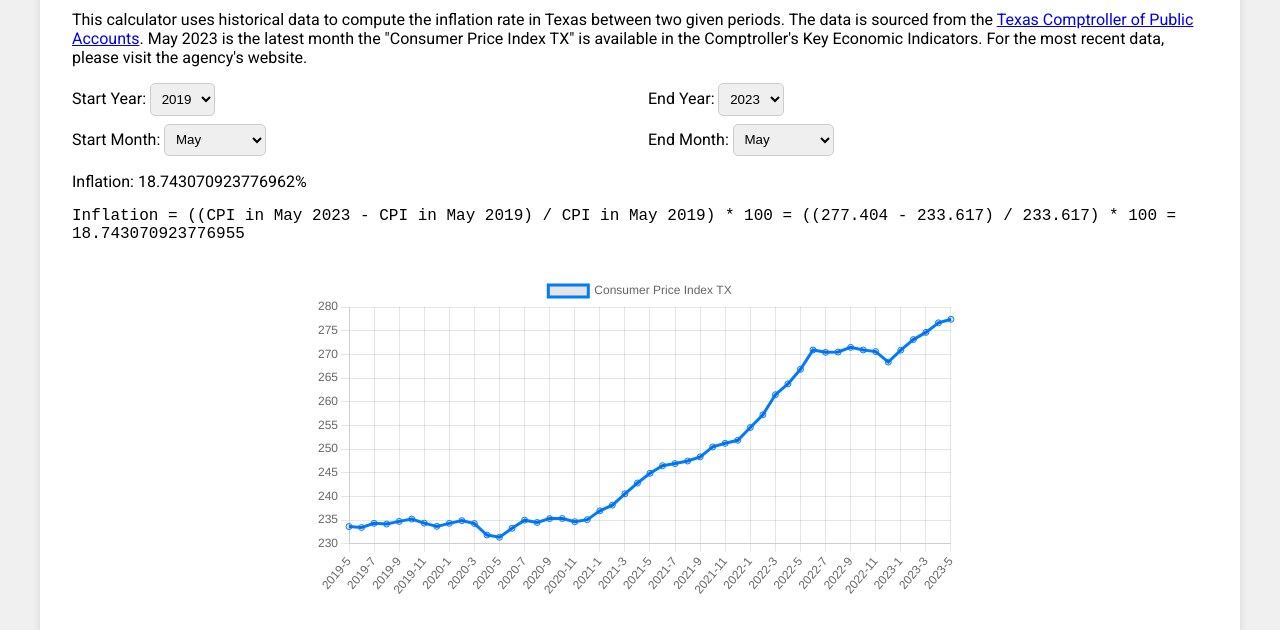
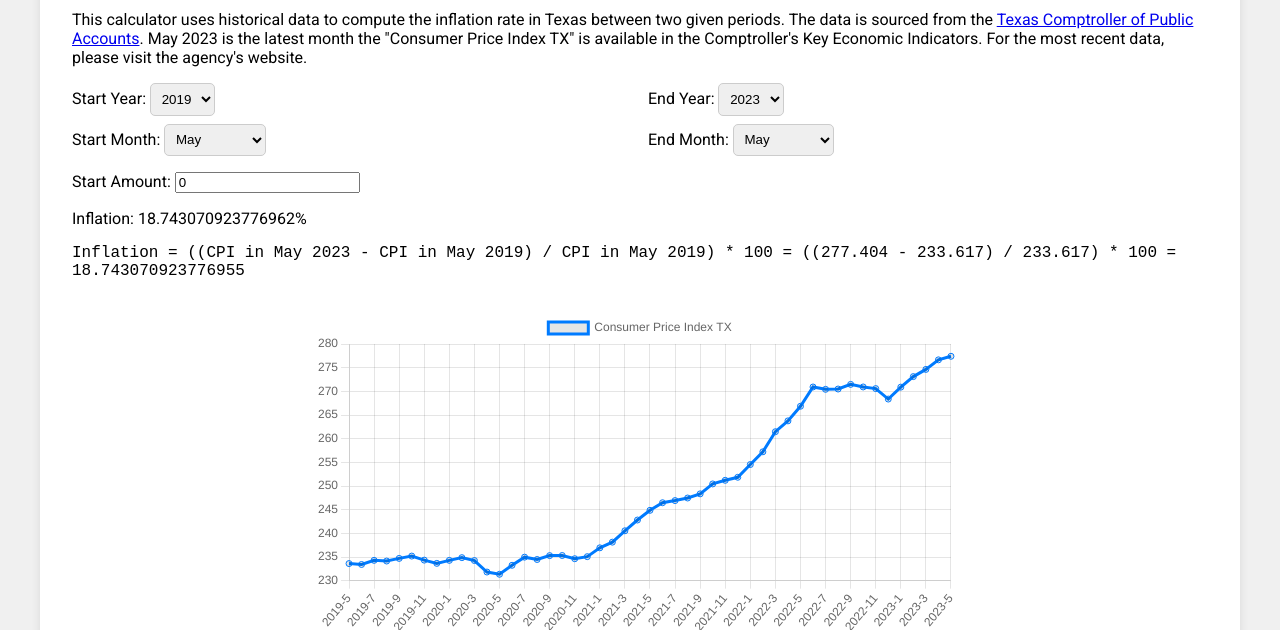
Before and after one commit to adpena/TexasInflationCalculator, a plain HTML site: page index.html in a window 1280 px wide. Shown: the part 153-783 px from the top of the page. Drawn offline with nearby package versions, Linux system fonts and the light colour scheme.

Commit message:
Update index.html

```diff
--- a/index.html
+++ b/index.html
@@ -96,9 +96,16 @@
                     </select>
                 </label>
             </div>
+            <div class="form-group">
+                <label>
+                    Start Amount:
+                    <input type="number" v-model="startAmount" min="0" step="0.01" @input="updateBuyingPower">
+                </label>
+            </div>
         </form>
         <p v-if="inflation !== null">Inflation: {{ inflation }}%</p>
         <p v-else>Inflation: N/A</p>
+        <p v-if="buyingPower !== null">Buying Power: ${{ buyingPower.toFixed(2) }} in {{ getYearMonthLabel(startYear, startMonth) }} translates into ${{ startAmount }} in {{ getYearMonthLabel(endYear, endMonth) }}</p>
         <p class="formula" v-if="startYear && startMonth && endYear && endMonth && inflation !== null">
             Inflation = ((CPI in {{ getYearMonthLabel(endYear, endMonth) }} - CPI in {{ getYearMonthLabel(startYear, startMonth) }}) / CPI in {{ getYearMonthLabel(startYear, startMonth) }}) * 100 = (({{ getCPI(endYear, endMonth) }} - {{ getCPI(startYear, startMonth) }}) / {{ getCPI(startYear, startMonth) }}) * 100 = {{ ((getCPI(endYear, endMonth) - getCPI(startYear, startMonth)) / getCPI(startYear, startMonth)) * 100 }}
         </p>
@@ -132,7 +139,9 @@
                 inflation: null,
                 data: [],
                 years: [],
-                months: []
+                months: [],
+                startAmount: 0,
+                buyingPower: null
             },
             computed: {
                 filteredData() {
@@ -249,6 +258,7 @@
                 },
                 updateFormula() {
                     this.$forceUpdate();
+                    this.updateBuyingPower();
                 },
                 getMonthName(month) {
                     const monthNames = ['January', 'February', 'March', 'April', 'May', 'June', 'July', 'August', 'September', 'October', 'November', 'December'];
@@ -256,6 +266,20 @@
                 },
                 getYearMonthLabel(year, month) {
                     return `${this.getMonthName(month)} ${year}`;
+                },
+                updateBuyingPower() {
+                    if (this.startYear && this.startMonth && this.endYear && this.endMonth && this.startAmount) {
+                        const startCPI = this.getCPI(this.startYear, this.startMonth);
+                        const endCPI = this.getCPI(this.endYear, this.endMonth);
+                        if (startCPI !== null && endCPI !== null) {
+                            const inflationRate = (endCPI - startCPI) / startCPI;
+                            this.buyingPower = this.startAmount * (1 + inflationRate);
+                        } else {
+                            this.buyingPower = null;
+                        }
+                    } else {
+                        this.buyingPower = null;
+                    }
                 }
             }
         });
```
